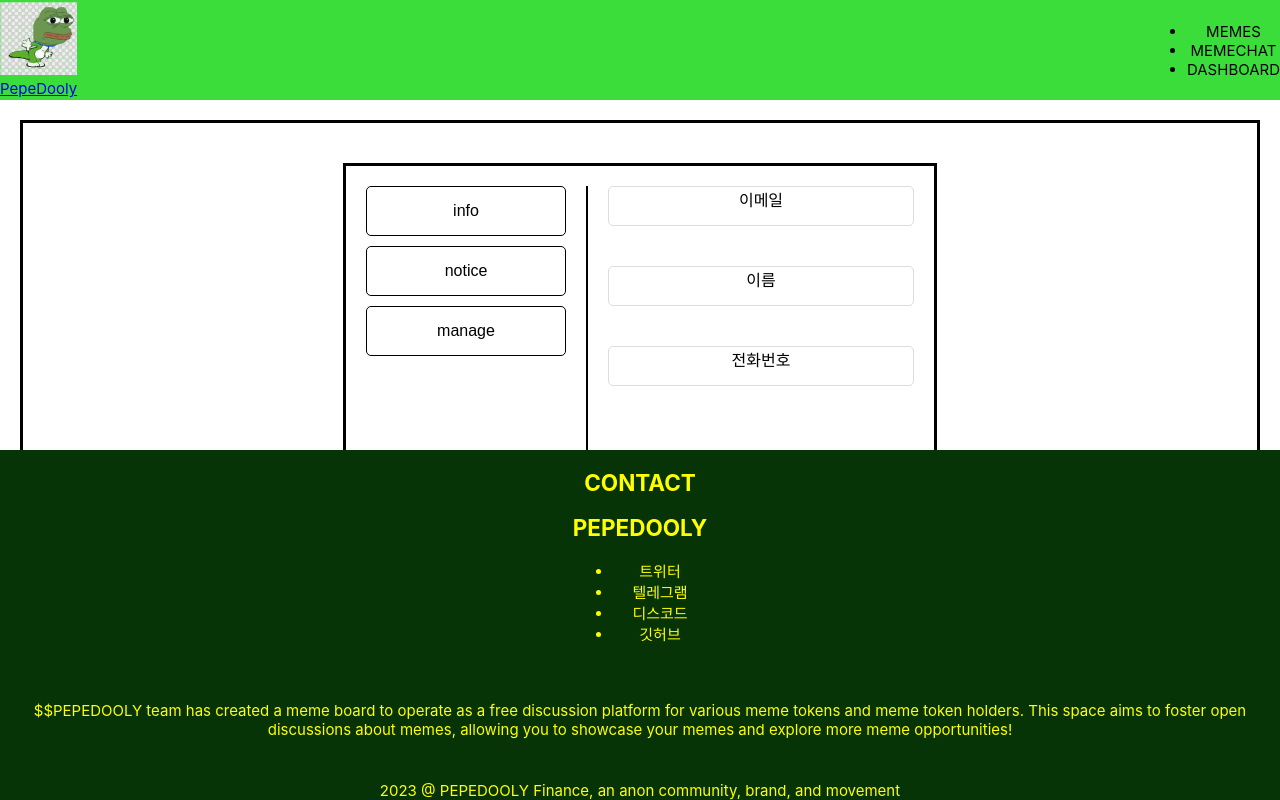
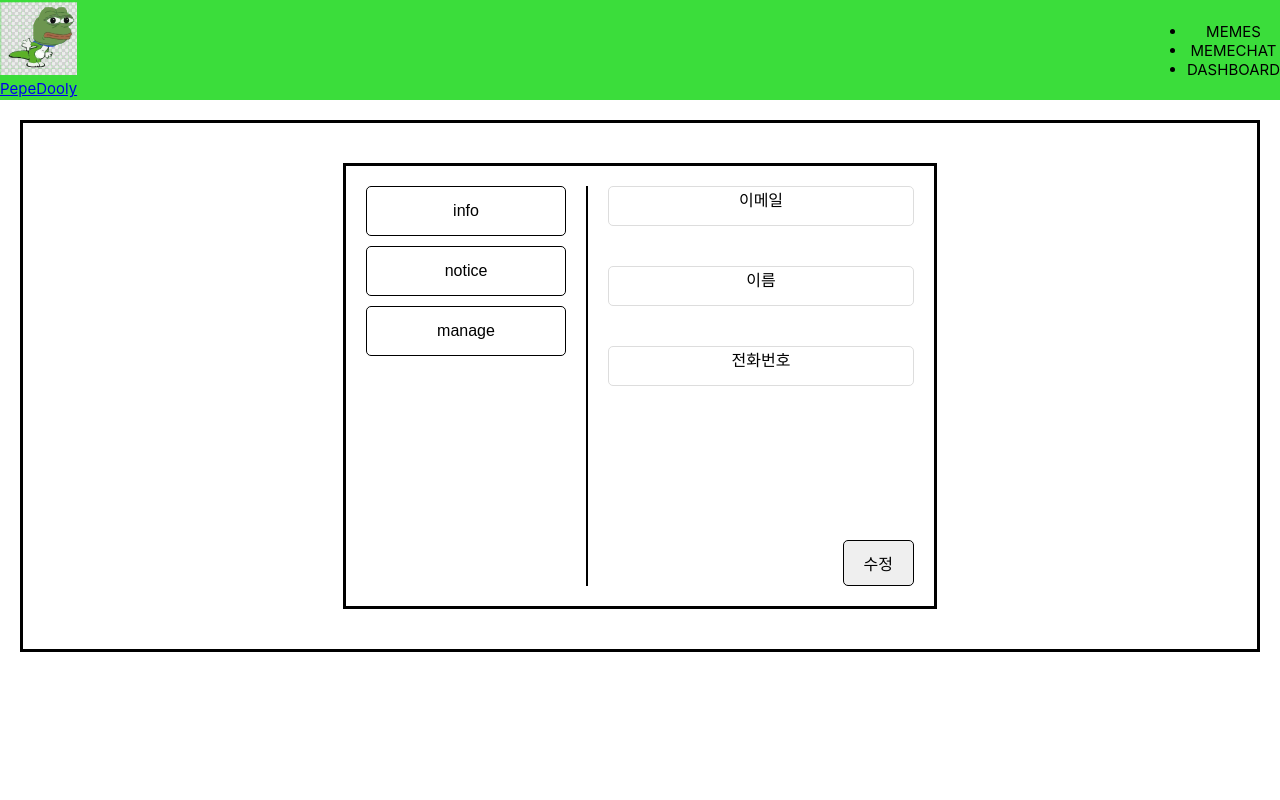
Before and after one commit to applemangopen/PEPEDOOLY2, a React (Create React App) app in the folder frontend/: page /admin in a window 1280 px wide. Built offline with nearby package versions, Linux system fonts and the light colour scheme.

Commit message:
fix: Main, Admin

```diff
--- a/frontend/src/components/page/Admin.jsx
+++ b/frontend/src/components/page/Admin.jsx
@@ -13,7 +13,6 @@ const Admin = () => {
     <PageContainer>
       <Header></Header>
       <MenuTabs />
-      <Footer></Footer>
     </PageContainer>
   );
 };
--- a/frontend/src/components/page/Main.jsx
+++ b/frontend/src/components/page/Main.jsx
@@ -2,6 +2,7 @@ import React from "react";
 import { Routes, Route } from "react-router-dom";
 import Login from "./Login";
 import Admin from "./Admin";
+import Register from "./Register";
 import Comments from "../organisms/comments/Comments";
 
 // import Header from "../Layout/Header";
@@ -13,6 +14,7 @@ const Main = () => {
       {/* <Route path="/" element={<Main />} /> */}
       <Route path="/login" element={<Login />} />
       <Route path="/admin" element={<Admin />} />
+      <Route path="/register" element={<Register />} />
       <Route path="/comments" element={<Comments />} />
       {/*
       <Header />
```
